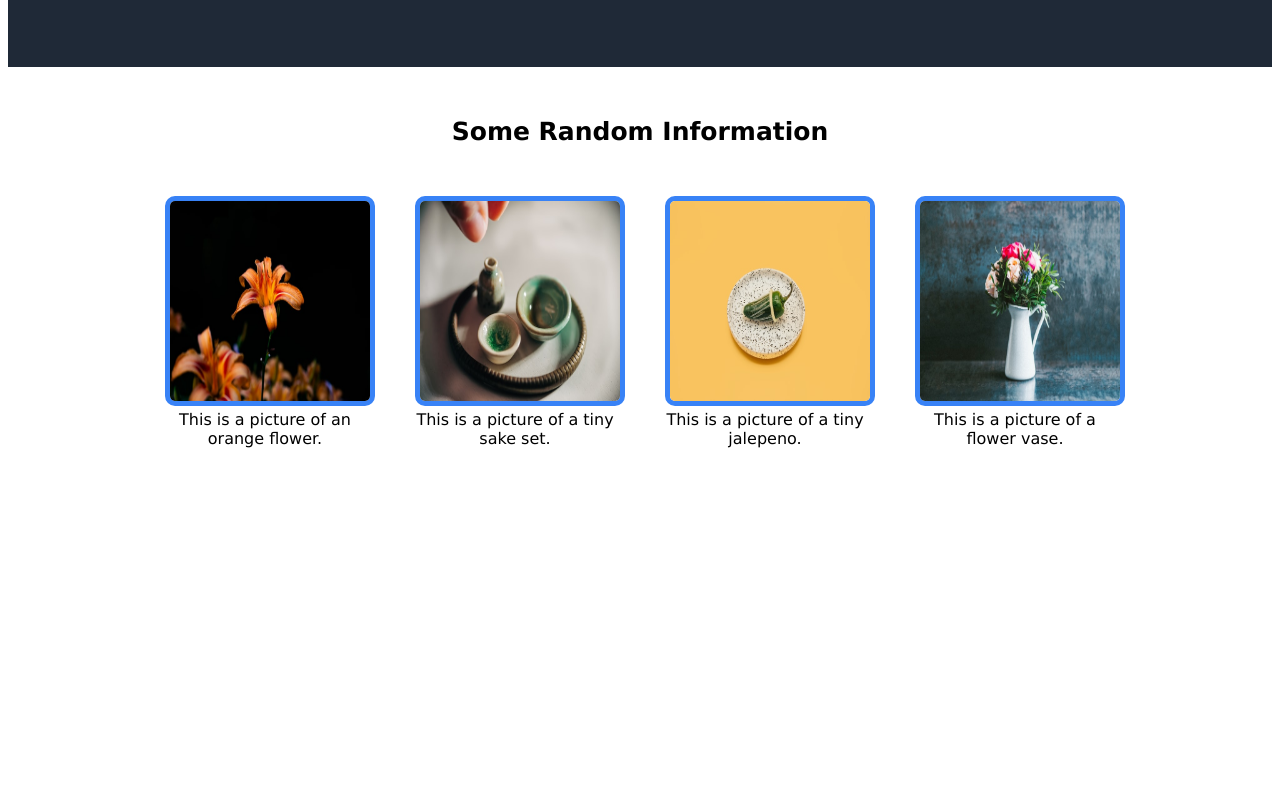
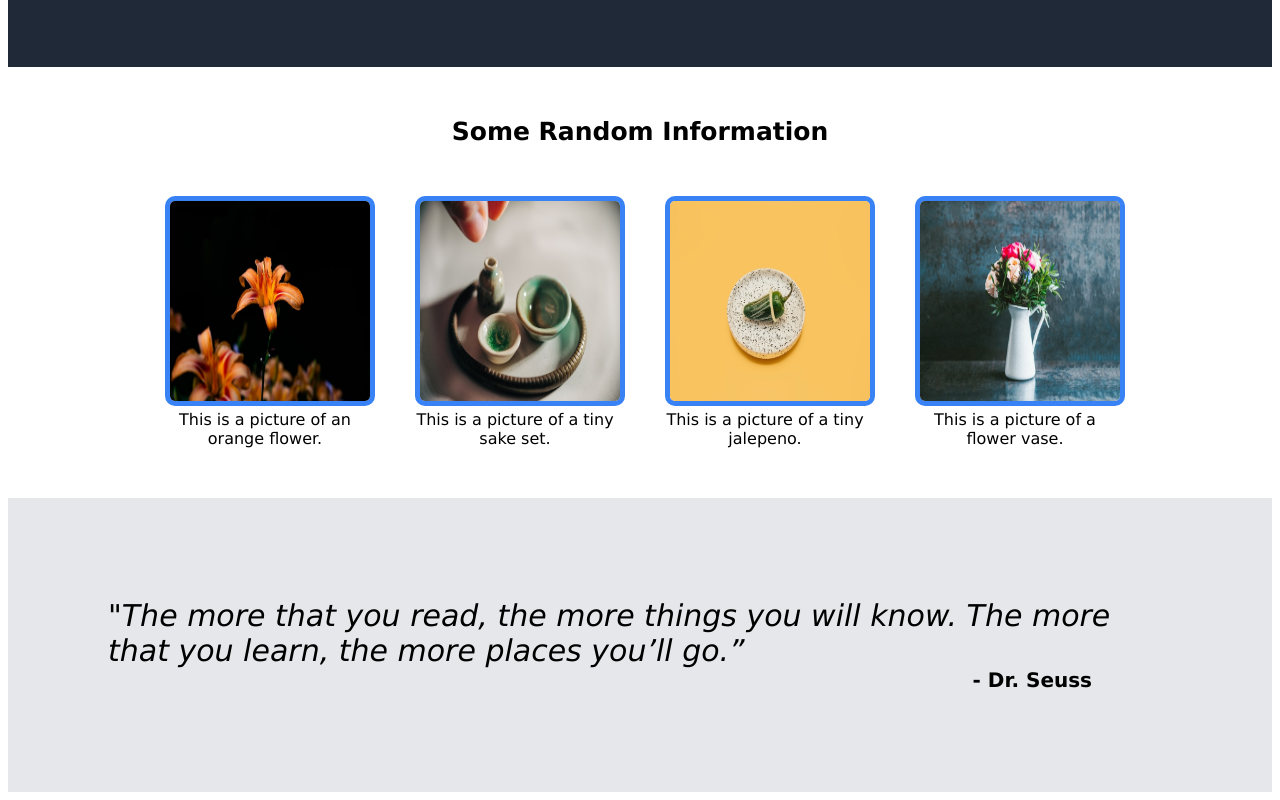
Before and after one commit to kotynskm/landing-page, a plain HTML site: page index.html in a window 1280 px wide. Shown: the part 496-1296 px from the top of the page. Before the commit the page ends 1002 px from the top, so only its background shows below. Drawn offline with Linux system fonts and the light colour scheme.

Commit message:
Added html and style code for section three

```diff
--- a/index.html
+++ b/index.html
@@ -52,6 +52,13 @@
         </div>
     </div>
 
+    <section class="three">
+
+        <div class="quote">"The more that you read, the more things you will know. The more that you learn, the more places you’ll go.”</div>
+       <div class="author">- Dr. Seuss</div>
+
+
+    </section>
 
 
 
--- a/style.css
+++ b/style.css
@@ -93,3 +93,24 @@ button {
     margin-top: 50px;
     margin-bottom: -50px;
 }
+
+.three {
+    display: flex;
+    flex-direction: column;
+    justify-content: center;
+    align-items: center;
+    background-color: #e5e7eb;
+    padding: 100px;
+}
+
+.quote {
+    font-size: 30px;
+    font-style: italic;
+}
+
+.author {
+    align-self: flex-end;
+    font-size: 20px;
+    font-weight: 600;
+    margin-right: 80px;
+}
```
